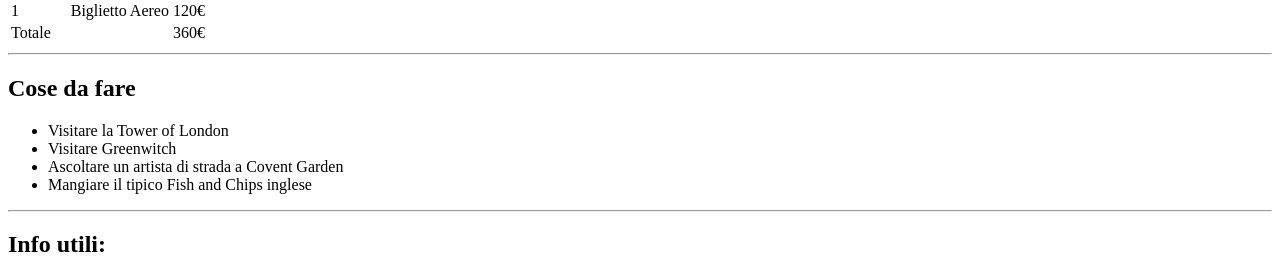
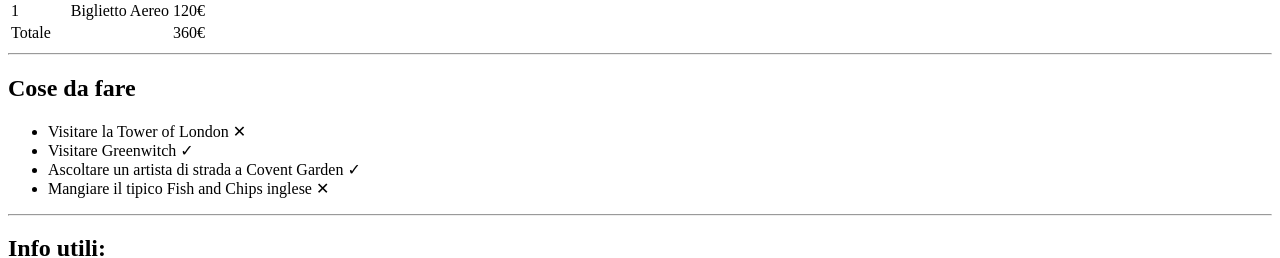
Before and after one commit to MatteoGunetto/html-london-trip, a plain HTML site: page index.html in a window 1280 px wide. Shown: the part 828-1086 px from the top of the page. Drawn offline with Linux system fonts and the light colour scheme.

Commit message:
sistemati ultimi dettagli

```diff
--- a/index.html
+++ b/index.html
@@ -63,10 +63,10 @@
         <section>
             <h2>Cose da fare</h2>
             <ul>
-                <li>Visitare la Tower of London</li>
-                <li>Visitare Greenwitch</li>
-                <li>Ascoltare un artista di strada a Covent Garden</li>
-                <li>Mangiare il tipico Fish and Chips inglese</li>
+                <li>Visitare la Tower of London &#10005;</li>
+                <li>Visitare Greenwitch &check;</li>
+                <li>Ascoltare un artista di strada a Covent Garden &check;</li>
+                <li>Mangiare il tipico Fish and Chips inglese &#10005;</li>
             </ul>
             <hr>
         </section>
@@ -103,5 +103,4 @@
         <img src="https://imgc.allpostersimages.com/img/posters/evening-tower-bridge-and-river-thames-london_u-L-P2QVZJ0.jpg?artPerspective=n" alt="Tower Bridge">
     </footer>
 </body>
-
 </html>
```
